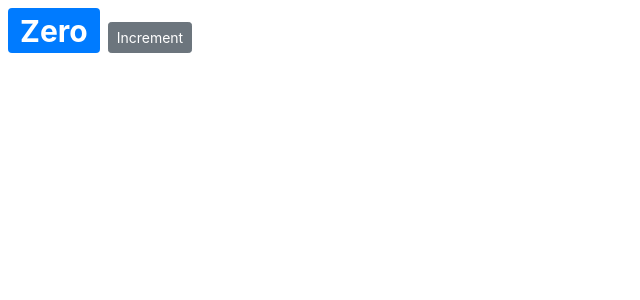
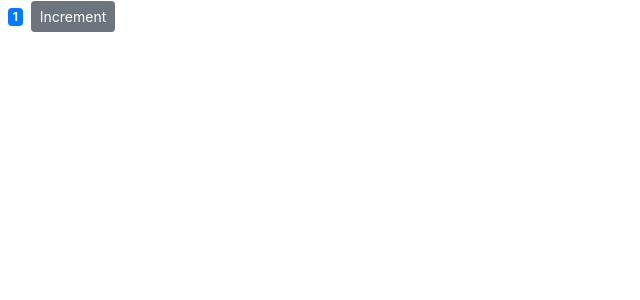
Before and after one commit to EeshaArif/Github-Finder-ReactJS, a React (Create React App) app in the folder counter-app/: page / in a window 1280 px wide. Shown: the top 300 px of the page, without its empty margins (0-640 px from the left). Built offline with nearby package versions, Linux system fonts and the light colour scheme.

Commit message:
change css-classes synamically

```diff
--- a/counter-app/src/components/counter.jsx
+++ b/counter-app/src/components/counter.jsx
@@ -2,19 +2,15 @@ import React, { Component } from "react";
 
 class Counter extends Component {
   state = {
-    count: 0,
+    count: 1,
   };
 
-  styles = {
-    fontSize: 10,
-    fontWeight: "bold",
-  };
   render() {
+    let classes = "badge m-2 badge-";
+    classes += this.state.count == 0 ? "warning" : "primary";
     return (
       <React.Fragment>
-        <span style={{ fontSize: 30 }} className="badge badge-primary m-2">
-          {this.formatCount()}
-        </span>
+        <span className={classes}>{this.formatCount()}</span>
         <button className="btn btn-secondary btn-sm">Increment</button>
       </React.Fragment>
     );
```
